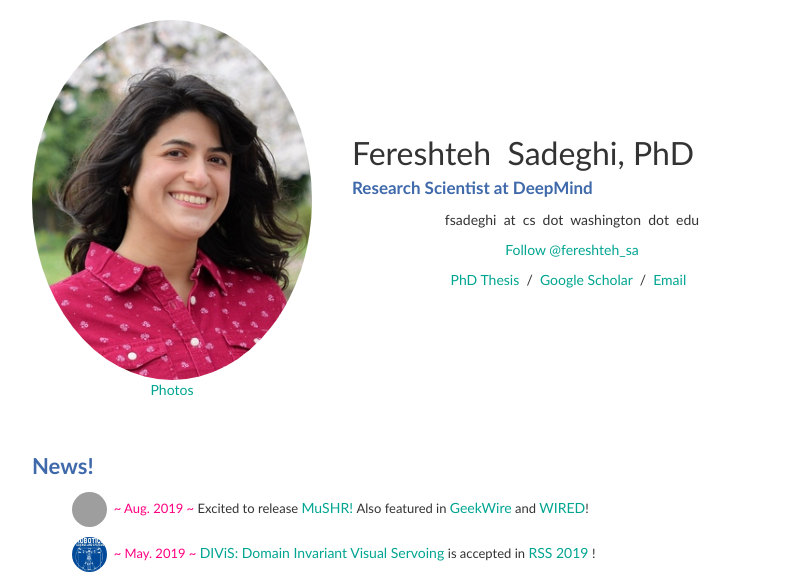
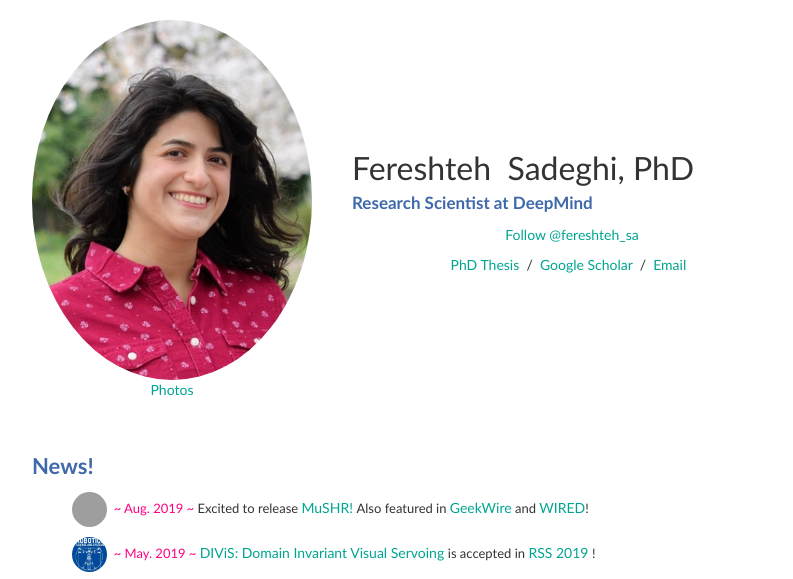
Before and after one commit to fsadeghi/fsadeghi.github.io, a plain HTML site: page index.html in a window 1280 px wide. Shown: the top 579 px of the page, without its empty margins (228-1021 px from the left). Drawn offline with Linux system fonts and the light colour scheme; grey boxes are pictures that could not be loaded.

Commit message:
Update index.html

```diff
--- a/index.html
+++ b/index.html
@@ -55,9 +55,9 @@
               <p style="text-align:left">
                 <name>Fereshteh&nbsp; Sadeghi, PhD</name><br>
                 <subheading>Research Scientist at DeepMind</subheading>
-                <p style="text-align:center">
+                <!-- <p style="text-align:center">
                 fsadeghi&nbsp; at&nbsp; cs&nbsp; dot&nbsp; washington&nbsp; dot&nbsp; edu
-                </p>
+                </p> -->
               </p>
 
 
```
